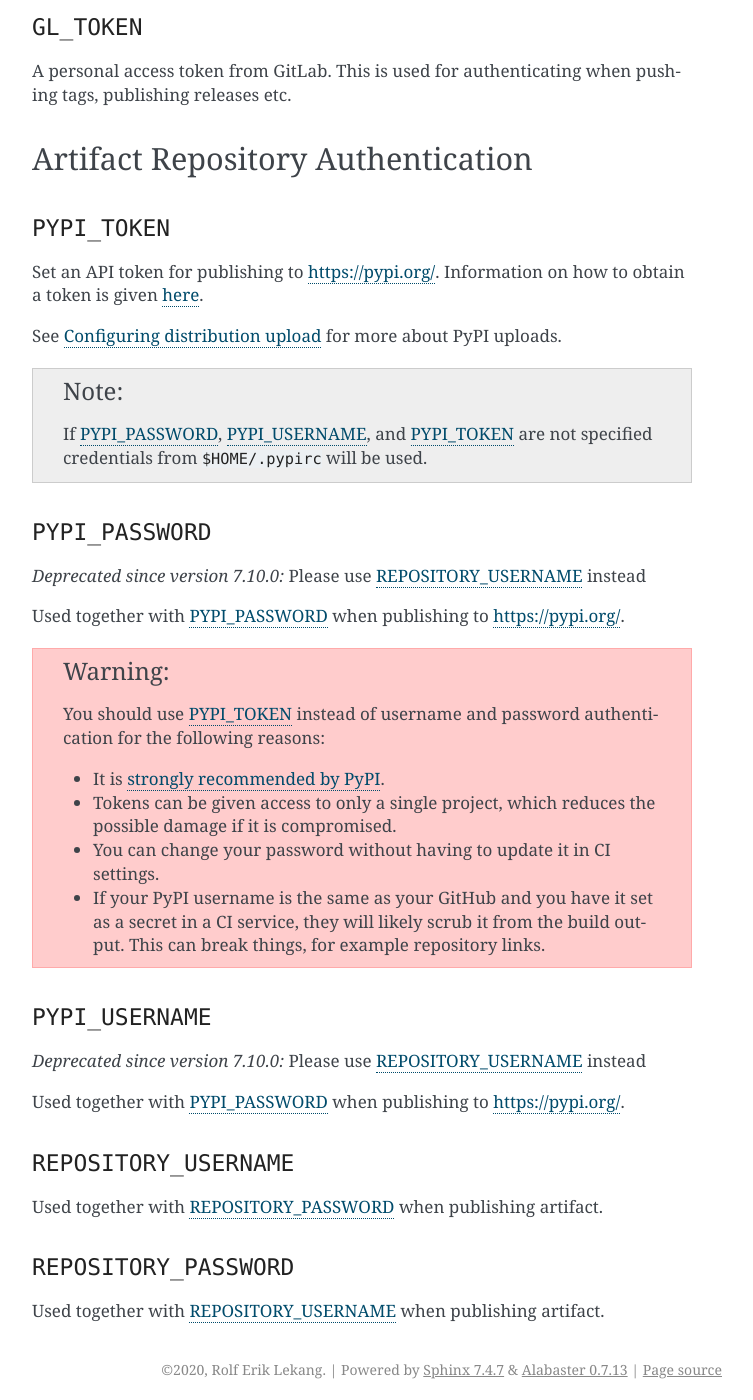
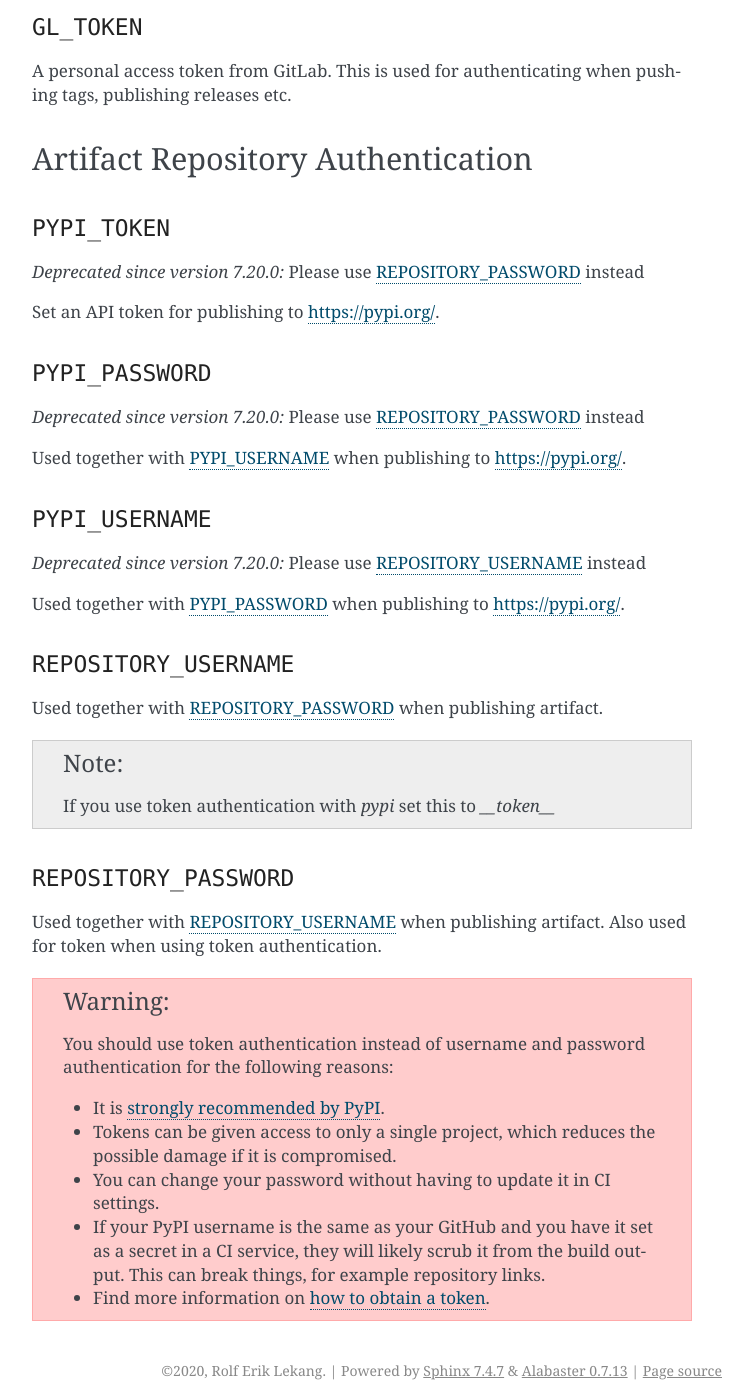
Before and after one commit to python-semantic-release/python-semantic-release, a Sphinx documentation site: the page built from docs/envvars.rst, in a window 1280 px wide and 1400 px high, scrolled down 1467 px. Shown: the whole window, without its empty margins (388-1141 px from the left). Built offline with Sphinx 7.4.7, drawn with Linux system fonts in a browser that asks for light colours; pages that are not in the unit, such as notebooks, are missing from menus; the version number could not be read and is left out.

Commit message:
docs: clean typos and add section for repository upload
Add more details and external links

```diff
--- a/docs/automatic-releases/travis.rst
+++ b/docs/automatic-releases/travis.rst
@@ -16,8 +16,9 @@ You will need to set up three environment variables in Travis. An easy way to do
 is to go to the settings page for your package and add them there. Make sure that the
 secret toggle is set correct for the ones that are secret.
 
-You will need to set :ref:`env-pypi_token` to a PyPI API token. Furthermore,
-you need to set :ref:`env-gh_token` with a personal access token for Github. It will
+You will need to set :ref:`env-repository_password` to a PyPI API token and
+:ref:`env-repository_username` to `__token__`.
+Furthermore, you need to set :ref:`env-gh_token` with a personal access token for Github. It will
 need either ``repo`` or ``public_repo`` scope depending on whether the
 repository is private or public.
 
--- a/docs/envvars.rst
+++ b/docs/envvars.rst
@@ -82,7 +82,7 @@ and click on *Personal access token*.
 A personal access token from GitLab. This is used for authenticating
 when pushing tags, publishing releases etc.
 
-.. _env-repository
+.. _env-repository:
 
 Artifact Repository Authentication
 ==================================
@@ -91,25 +91,47 @@ Artifact Repository Authentication
 
 ``PYPI_TOKEN``
 --------------
-Set an API token for publishing to https://pypi.org/. Information on how to
-obtain a token is given `here <https://pypi.org/help/#apitoken>`_.
+.. deprecated:: 7.20.0
+  Please use :ref:`env-repository_password` instead
 
-See :ref:`automatic-pypi` for more about PyPI uploads.
-
-.. note::
-  If :ref:`env-pypi_password`, :ref:`env-pypi_username`, and :ref:`env-pypi_token` are not specified credentials from ``$HOME/.pypirc`` will be used.
+Set an API token for publishing to https://pypi.org/.
 
 .. _env-pypi_password:
 
 ``PYPI_PASSWORD``
 -----------------
-.. deprecated:: 7.10.0
+.. deprecated:: 7.20.0
+  Please use :ref:`env-repository_password` instead
+
+Used together with :ref:`env-pypi_username` when publishing to https://pypi.org/.
+
+.. _env-pypi_username:
+
+``PYPI_USERNAME``
+-----------------
+.. deprecated:: 7.20.0
   Please use :ref:`env-repository_username` instead
 
 Used together with :ref:`env-pypi_password` when publishing to https://pypi.org/.
 
+.. _env-repository_username:
+
+``REPOSITORY_USERNAME``
+-----------------------
+Used together with :ref:`env-repository_password` when publishing artifact.
+
+.. note::
+  If you use token authentication with `pypi` set this to `__token__`
+
+.. _env-repository_password:
+
+``REPOSITORY_PASSWORD``
+-----------------------
+Used together with :ref:`env-repository_username` when publishing artifact.
+Also used for token when using token authentication.
+
 .. warning::
-  You should use :ref:`env-pypi_token` instead of username and password
+  You should use token authentication instead of username and password
   authentication for the following reasons:
 
   - It is `strongly recommended by PyPI <https://pypi.org/help/#apitoken>`_.
@@ -120,23 +142,4 @@ Used together with :ref:`env-pypi_password` when publishing to https://pypi.org/
     as a secret in a CI service, they will likely scrub it from the build
     output. This can break things, for example repository links.
 
-.. _env-pypi_username:
-
-``PYPI_USERNAME``
------------------
-.. deprecated:: 7.10.0
-  Please use :ref:`env-repository_username` instead
-
-Used together with :ref:`env-pypi_password` when publishing to https://pypi.org/.
-
-.. _env-repository_username:
-
-``REPOSITORY_USERNAME``
------------------------
-Used together with :ref:`env-repository_password` when publishing artifact.
-
-.. _env-repository_password:
-
-``REPOSITORY_PASSWORD``
------------------------
-Used together with :ref:`env-repository_username` when publishing artifact.
+  - Find more information on `how to obtain a token <https://pypi.org/help/#apitoken>`_.
```
Also changed, not shown: docs/automatic-releases/github-actions.rst (+11 -9 lines), docs/automatic-releases/index.rst (+10 -5 lines), docs/configuration.rst (+31 -10 lines), docs/index.rst (+11 -5 lines).
